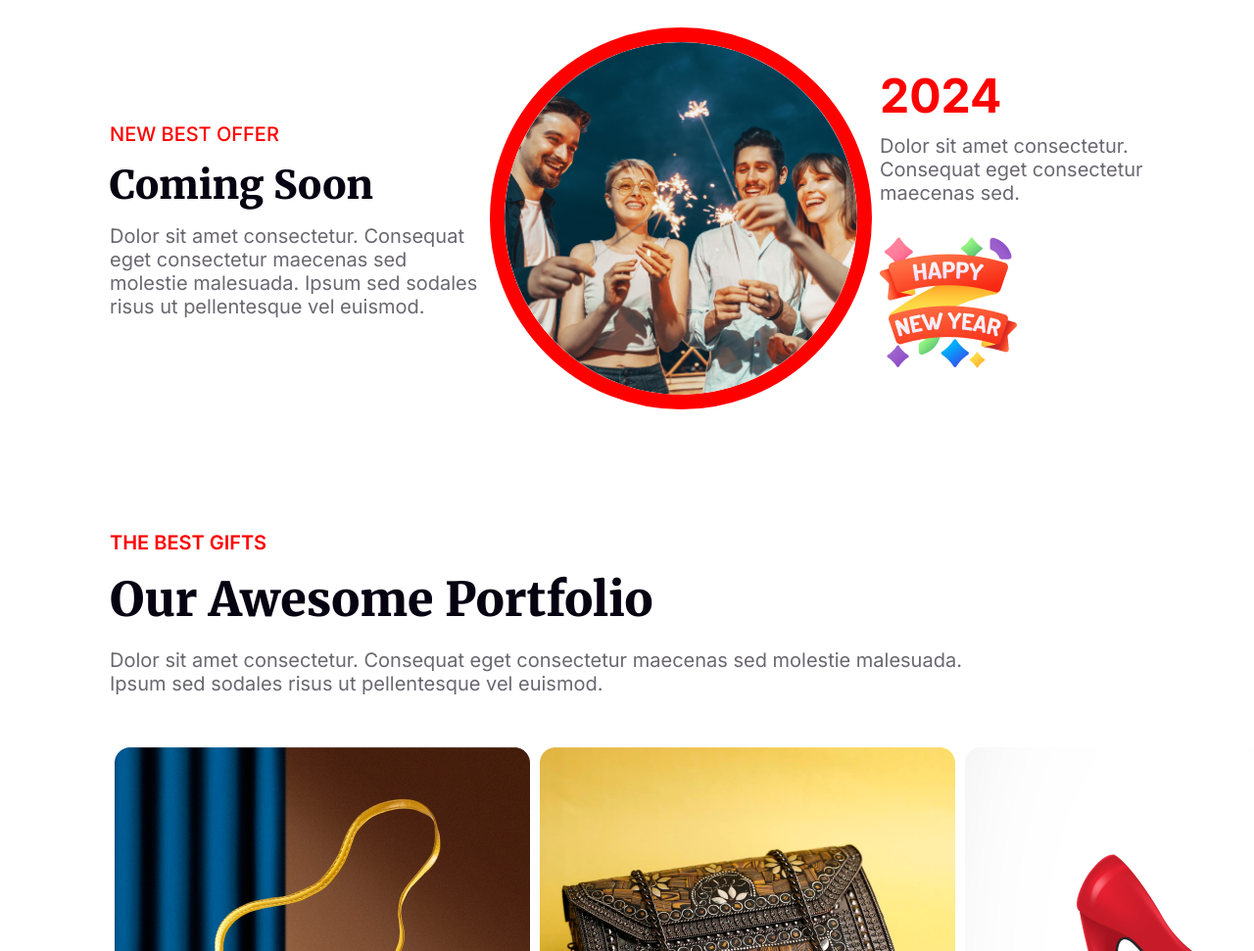
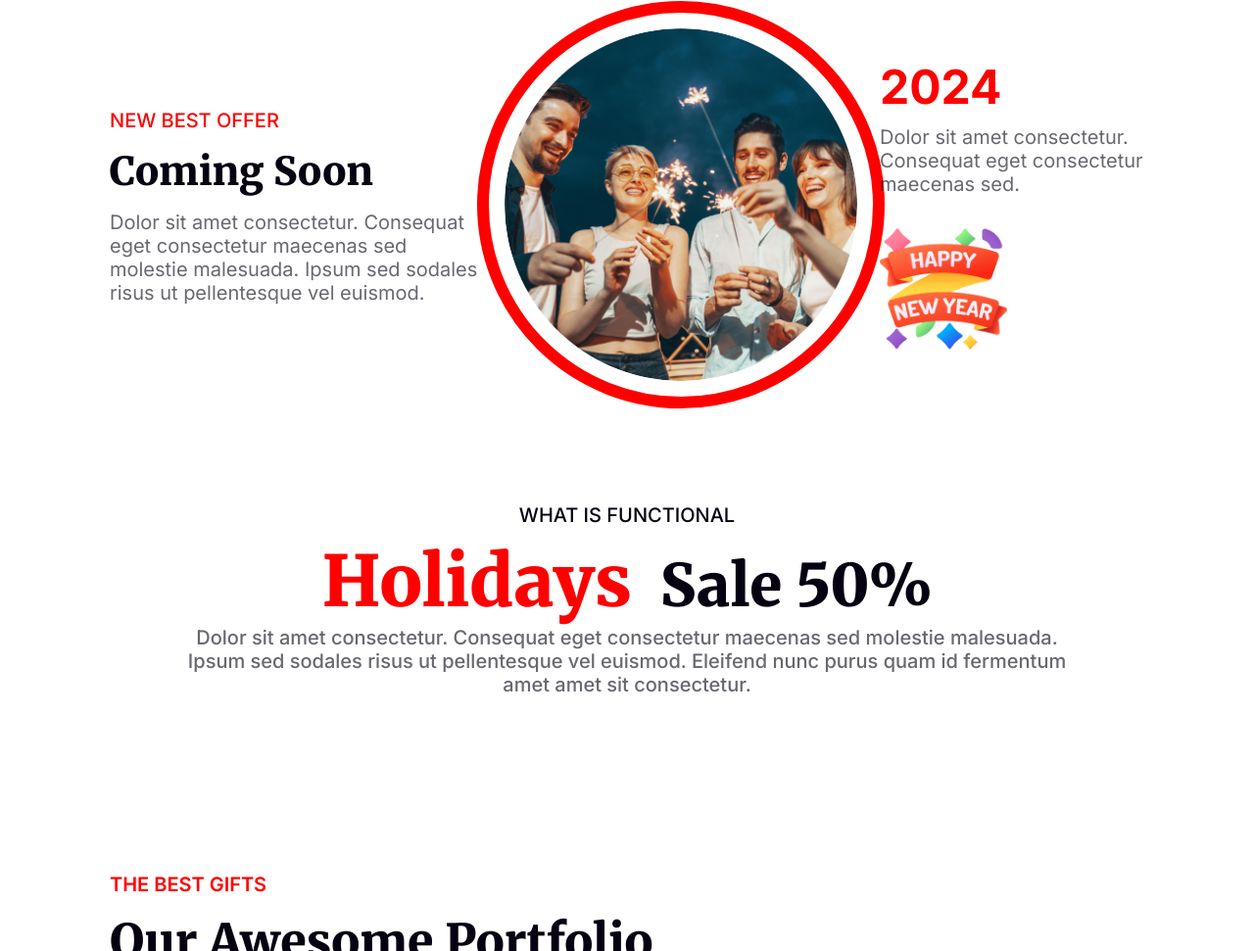
Before and after one commit to shuvo339/B9A1-New-Year-Deal, a plain HTML site: page index.html in a window 1280 px wide. Shown: the part 2850-3821 px from the top of the page at 98% size. Drawn offline with Linux system fonts and the light colour scheme.

Commit message:
sale section starts

```diff
--- a/index.html
+++ b/index.html
@@ -69,6 +69,18 @@
             </div>
         </section>
 
+        <section class="holiday-sale container">
+            <div class="sale-text">
+                <h6 class="sale-heading">WHAT IS FUNCTIONAL</h6>
+                <h2 class="sale-title"><span class="sale-title-red">Holidays</span>&nbsp Sale 50%</h2>
+                <p class="sale-description">Dolor sit amet consectetur. Consequat eget consectetur maecenas sed molestie malesuada. Ipsum sed sodales risus ut pellentesque vel euismod. Eleifend nunc purus quam id fermentum amet amet sit consectetur.</p>
+            </div>
+
+            <div class="sale-imgs">
+
+            </div>
+        </section>
+
         <section class="portfolio container">
             <div class="portfolio-text">
                 <h6 class="portfolio-gift">THE BEST GIFTS</h6>
--- a/styles/style.css
+++ b/styles/style.css
@@ -345,13 +345,50 @@ footer{
     padding-bottom: 30px;
 }
 .promo-ney-year img{
-    width: 140px;
-    height: 140px;
+    width: 130px;
+    height: 130px;
 }
 .promo-img img{
     height: 360px;
     width: 360px;
     border-radius: 460px 460px;
-    border: 15px solid #F00;
-
+    border: 1px solid #fff;
+    outline: 12px solid red;
+    outline-offset: 15px;
 }
+/* holiday sale starts  */
+.holiday-sale{
+    margin: 120px auto;
+}
+.sale-text{
+    text-align: center;
+    max-width: 900px;
+    margin: 0 auto;
+}
+.sale-heading{
+    color: #070211;
+    font-family: Inter;
+    font-size: 20px;
+    font-weight: 500;
+    padding-bottom: 10px;
+}
+.sale-title{
+    color: #070211;
+    font-family: Merriweather;
+    font-size: 60px;
+    font-weight: 900;
+}
+.sale-title-red{
+    color: #F00 !important;
+    font-family: Merriweather;
+    font-size: 72px;
+    font-weight: 900;
+    padding-bottom: 20px;
+}
+.sale-description{
+    color: rgba(7, 2, 17, 0.60);
+    font-family: Inter;
+    font-size: 20px;
+    font-weight: 500;
+    padding-bottom:60px;
+}
```
